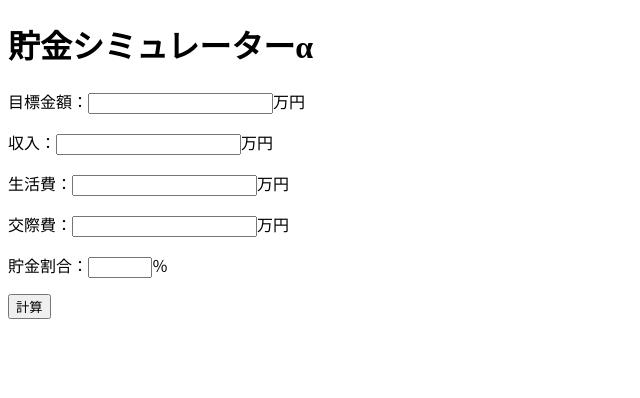
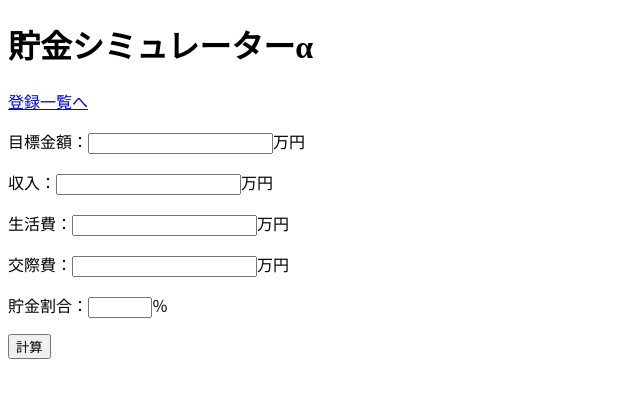
Before and after one commit to tomockki/lastkadai, a PHP site: page / in a window 1280 px wide. Shown: the top 398 px of the page, without its empty margins (0-640 px from the left). Run offline with PHP 8.4, Linux system fonts and the light colour scheme.

Commit message:
CSSクラス追加

```diff
--- a/index.php
+++ b/index.php
@@ -10,6 +10,8 @@
 
 <body>
 <h1>貯金シミュレーターα</h1>
+
+<p><a href="select.php"　class="link">登録一覧へ</a></p>
     <form action="insert.php" method="post">
         <p>目標金額：<input type="number" name="mok" min="1">万円</p>
         <p>収入：<input type="number" name="shu" min="0">万円</p>
```
